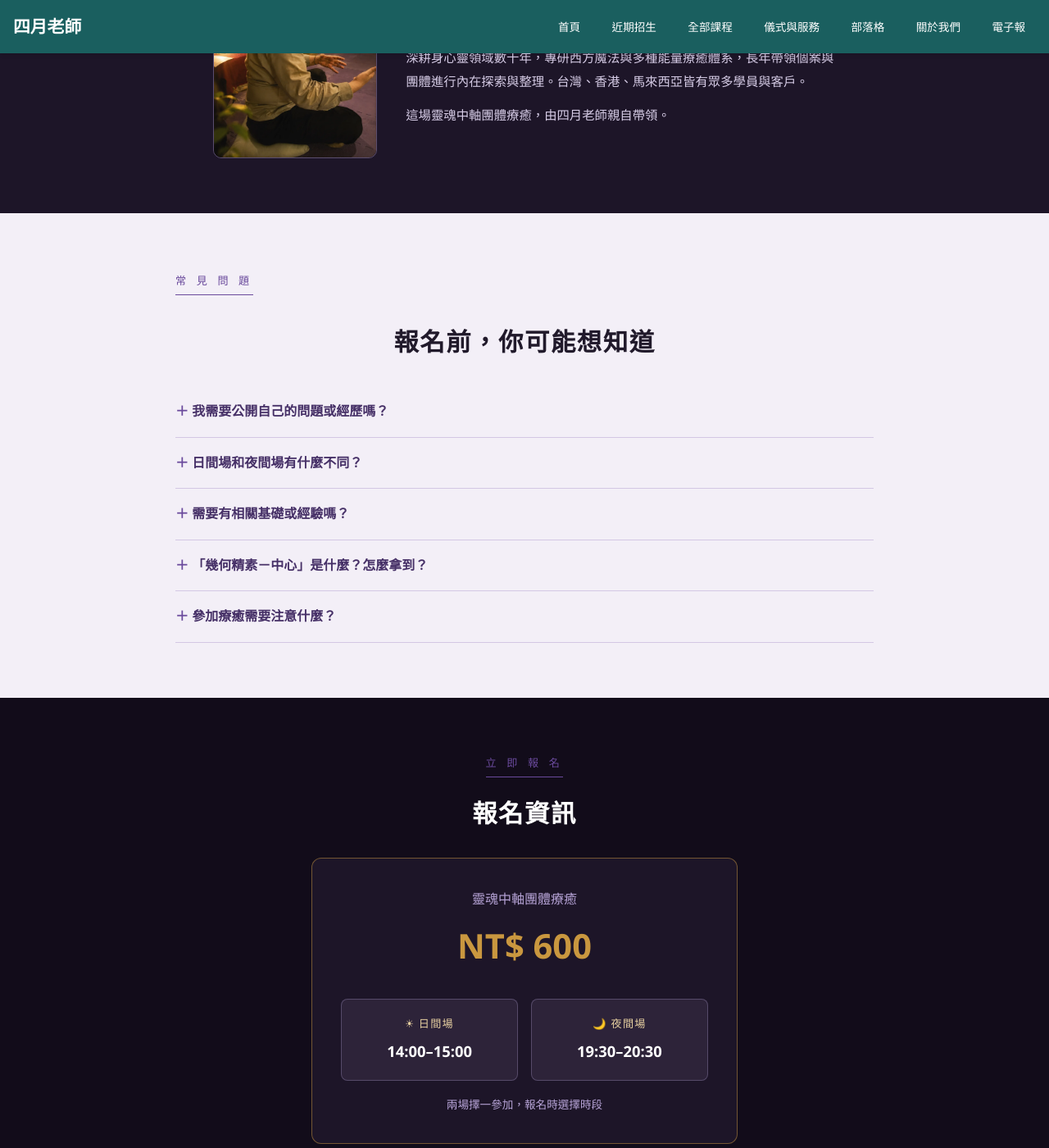
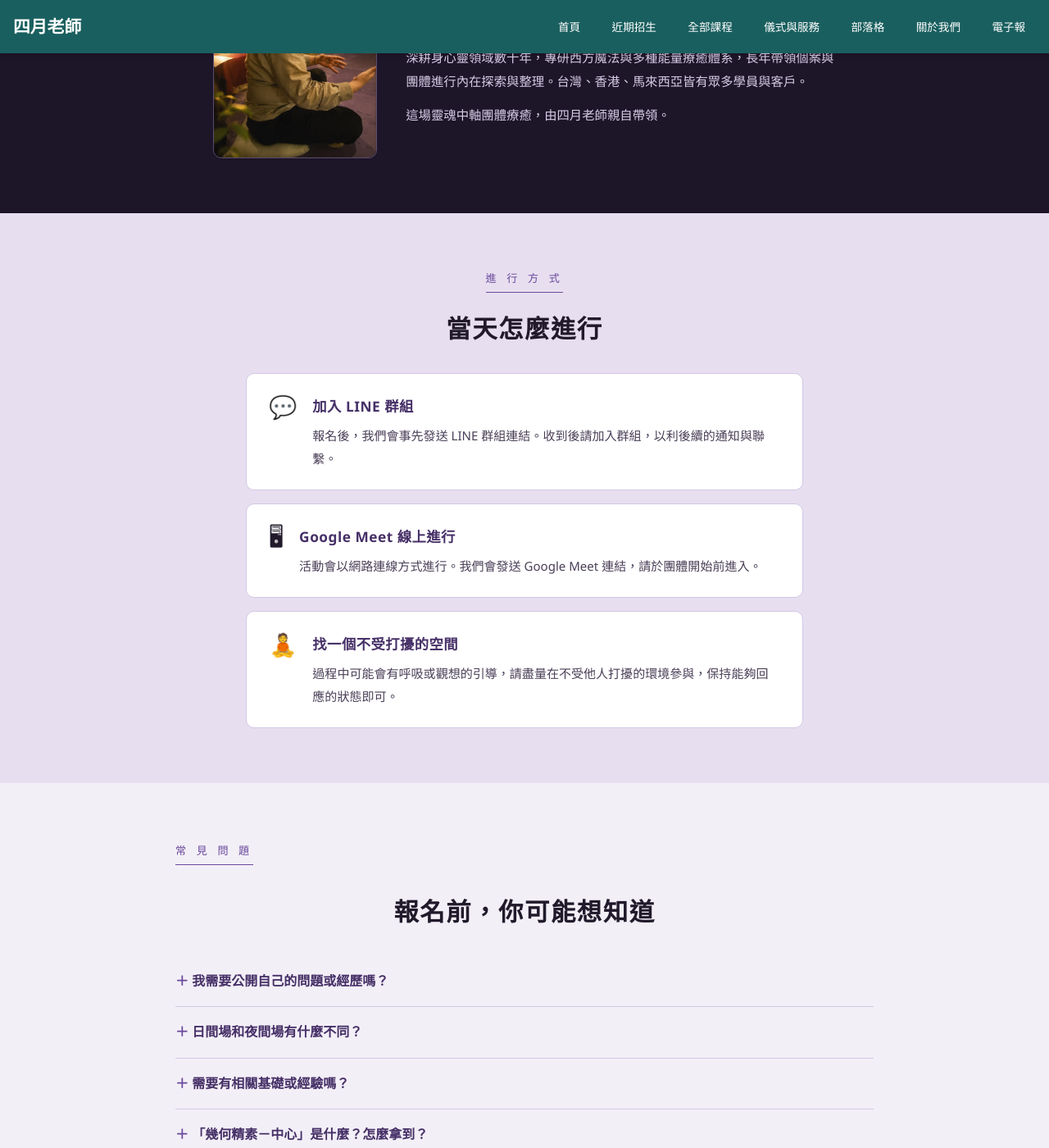
Before and after one commit to light4uliuphone-lang/hoodoo, a Jekyll site: the page built from rituals/ritual-soul-axis.html, in a window 1280 px wide and 1400 px high, scrolled down 3412 px. Shown: the whole window at 82% size. Built offline with Jekyll 4.4.1, drawn with Linux system fonts in a browser that asks for light colours.

Commit message:
Update ritual-soul-axis.html

```diff
--- a/rituals/ritual-soul-axis.html
+++ b/rituals/ritual-soul-axis.html
@@ -103,6 +103,15 @@ image: /assets/images/rituals/soul-axis/og-soul-axis.jpg
   .sa-form-wrap { background:#fff; padding:10px; border-radius:8px; margin:2rem auto 0; max-width:660px; }
   .sa-alt { margin-top:1.6rem; font-size:.95rem; color:#b6a3d6; }
   .sa-alt a { color:var(--sa-gold); }
+
+  /* 進行方式 */
+  .sa-how { background:var(--sa-paper2); }
+  .sa-how-grid { max-width:680px; margin:1.4rem auto 0; display:flex; flex-direction:column; gap:1rem; }
+  .sa-how-item { background:#fff; border:1px solid #d3c7e4; border-radius:10px; padding:1.5rem 1.7rem;
+                 display:flex; gap:1.2rem; align-items:flex-start; }
+  .sa-how-item .ic { font-size:1.7rem; flex:0 0 auto; line-height:1.2; }
+  .sa-how-item h4 { margin:0 0 .4rem; color:var(--sa-violet-deep); font-size:1.08rem; letter-spacing:.03em; }
+  .sa-how-item p { margin:0; color:#4a3f57; font-size:.94rem; line-height:1.8; }
 
   /* FAQ */
   .sa-faq { background:var(--sa-paper); }
@@ -226,6 +235,37 @@ image: /assets/images/rituals/soul-axis/og-soul-axis.jpg
     </div>
   </section>
 
+  <!-- 進行方式 -->
+  <section class="sa-sec sa-how">
+    <div class="wrap">
+      <p class="eyebrow" style="display:block; width:fit-content; margin:0 auto 1rem;">進 行 方 式</p>
+      <h2 class="sec">當天怎麼進行</h2>
+      <div class="sa-how-grid">
+        <div class="sa-how-item">
+          <div class="ic">💬</div>
+          <div>
+            <h4>加入 LINE 群組</h4>
+            <p>報名後，我們會事先發送 LINE 群組連結。收到後請加入群組，以利後續的通知與聯繫。</p>
+          </div>
+        </div>
+        <div class="sa-how-item">
+          <div class="ic">🖥</div>
+          <div>
+            <h4>Google Meet 線上進行</h4>
+            <p>活動會以網路連線方式進行。我們會發送 Google Meet 連結，請於團體開始前進入。</p>
+          </div>
+        </div>
+        <div class="sa-how-item">
+          <div class="ic">🧘</div>
+          <div>
+            <h4>找一個不受打擾的空間</h4>
+            <p>過程中可能會有呼吸或觀想的引導，請盡量在不受他人打擾的環境參與，保持能夠回應的狀態即可。</p>
+          </div>
+        </div>
+      </div>
+    </div>
+  </section>
+
   <!-- FAQ -->
   <section class="sa-sec sa-faq">
     <div class="wrap">
```
